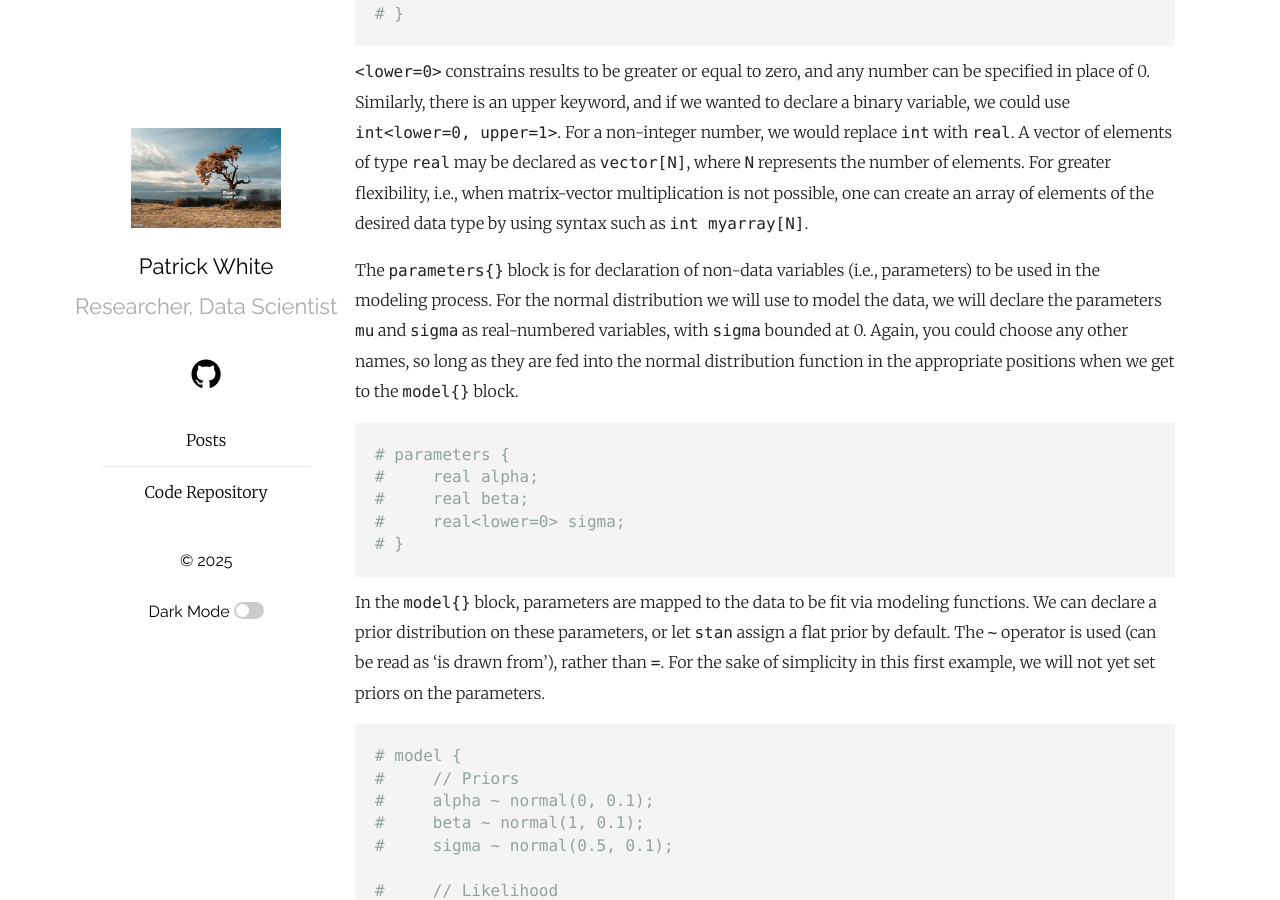
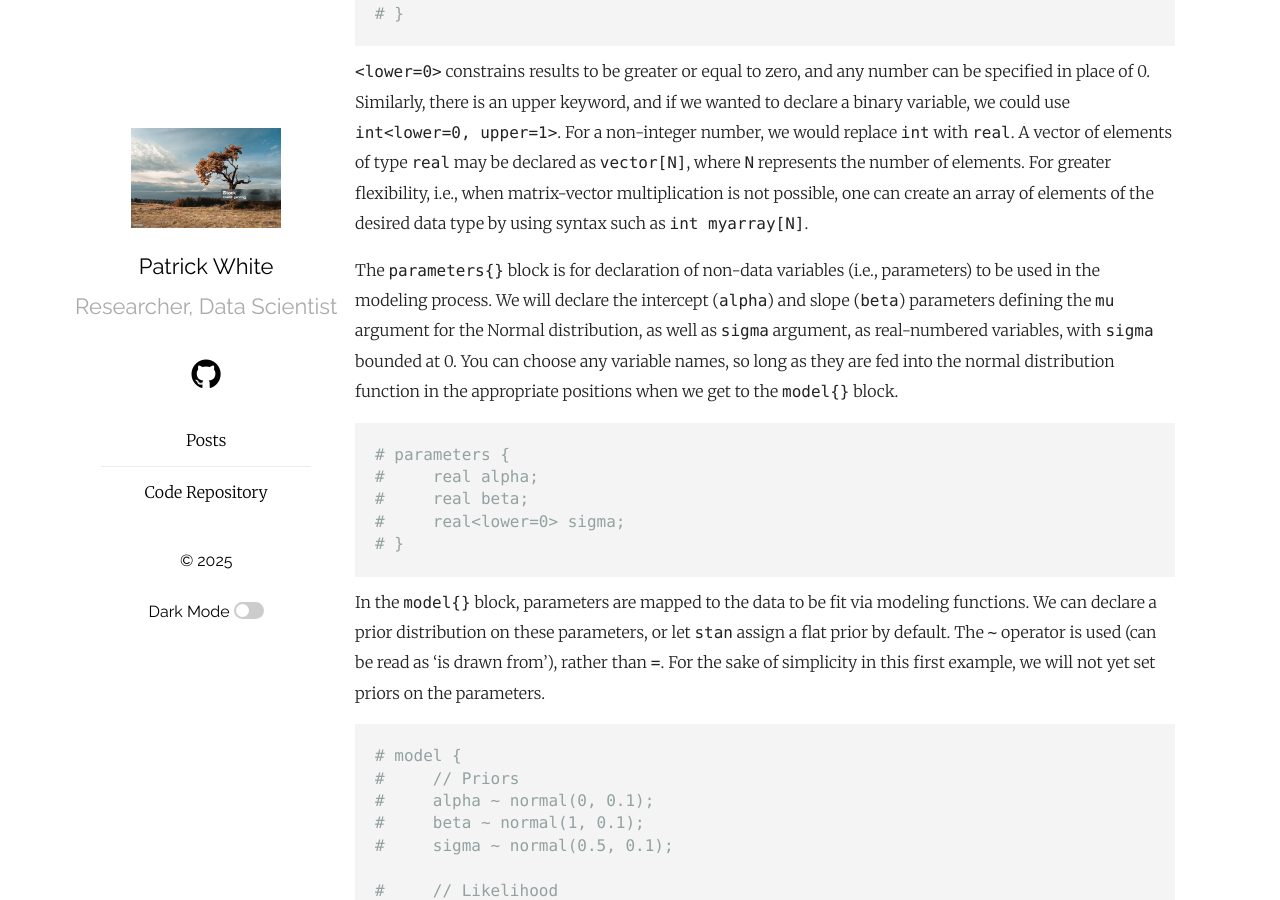
Before and after one commit to pw598/pw598.github.io, a Jekyll site: the page built from _posts/2025-01-08-Bayesian-Inference-II-Bayesian-Linear-Regression.md, in a window 1280 px wide and 900 px high, scrolled down 5196 px. Built offline with Jekyll 4.4.1, drawn with Linux system fonts in a browser that asks for light colours; formulas are drawn with MathJax 3.

Commit message:
Add files via upload

````diff
--- a/_posts/2025-01-08-Bayesian-Inference-II-Bayesian-Linear-Regression.md
+++ b/_posts/2025-01-08-Bayesian-Inference-II-Bayesian-Linear-Regression.md
@@ -150,7 +150,7 @@ The <code>data{}</code> block contains variables to be populated by passing in d
 
 <code>&lt;lower=0&gt;</code> constrains results to be greater or equal to zero, and any number can be specified in place of 0. Similarly, there is an upper keyword, and if we wanted to declare a binary variable, we could use <code>int<lower=0, upper=1></code>. For a non-integer number, we would replace <code>int</code> with <code>real</code>. A vector of elements of type <code>real</code> may be declared as <code>vector[N]</code>, where <code>N</code> represents the number of elements. For greater flexibility, i.e., when matrix-vector multiplication is not possible, one can create an array of elements of the desired data type by using syntax such as <code>int myarray[N]</code>.
 
-The <code>parameters{}</code> block is for declaration of non-data variables (i.e., parameters) to be used in the modeling process. For the normal distribution we will use to model the data, we will declare the parameters <code>mu</code> and <code>sigma</code> as real-numbered variables, with <code>sigma</code> bounded at 0. Again, you could choose any other names, so long as they are fed into the normal distribution function in the appropriate positions when we get to the <code>model{}</code> block.
+The <code>parameters{}</code> block is for declaration of non-data variables (i.e., parameters) to be used in the modeling process. We will declare the intercept (<code>alpha</code>) and slope (<code>beta</code>) parameters defining the <code>mu</code> argument for the Normal distribution, as well as <code>sigma</code> argument, as real-numbered variables, with <code>sigma</code> bounded at 0. You can choose any variable names, so long as they are fed into the normal distribution function in the appropriate positions when we get to the <code>model{}</code> block.
 
 ```r
 # parameters {
````
